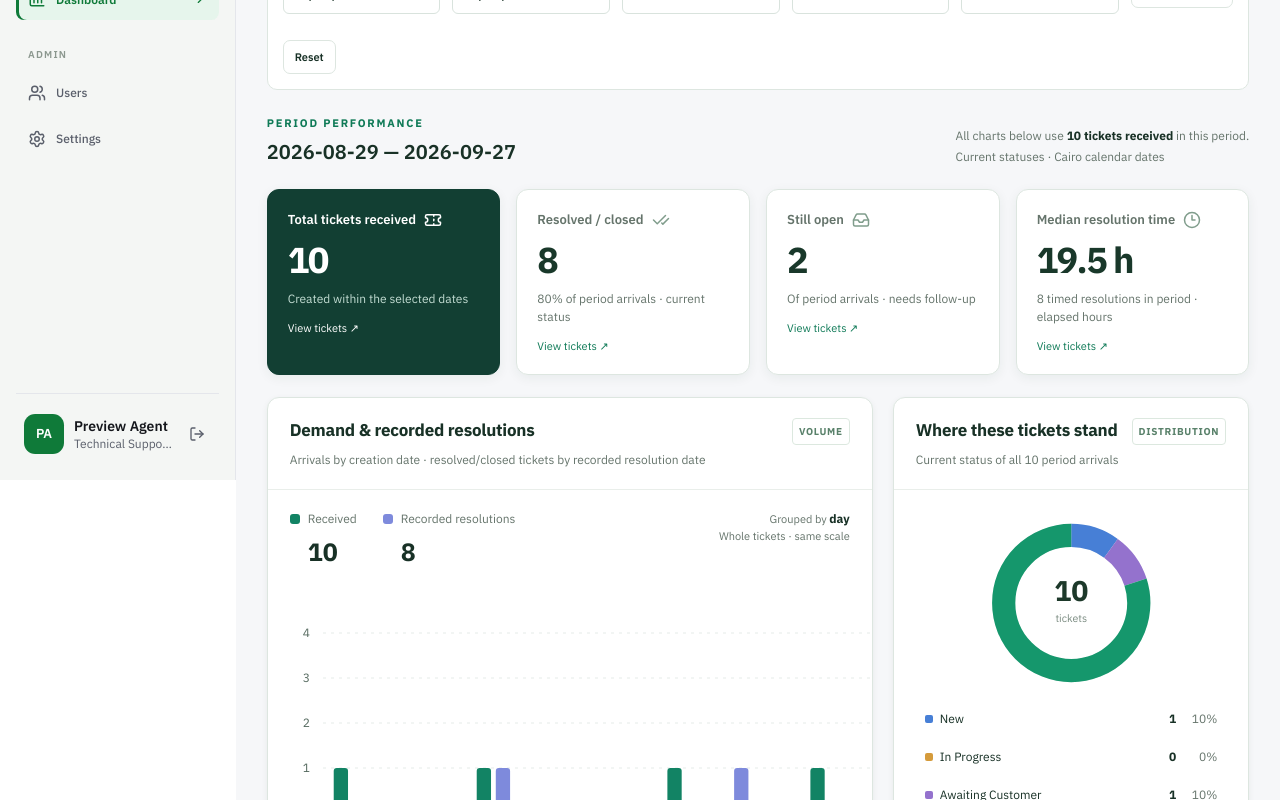
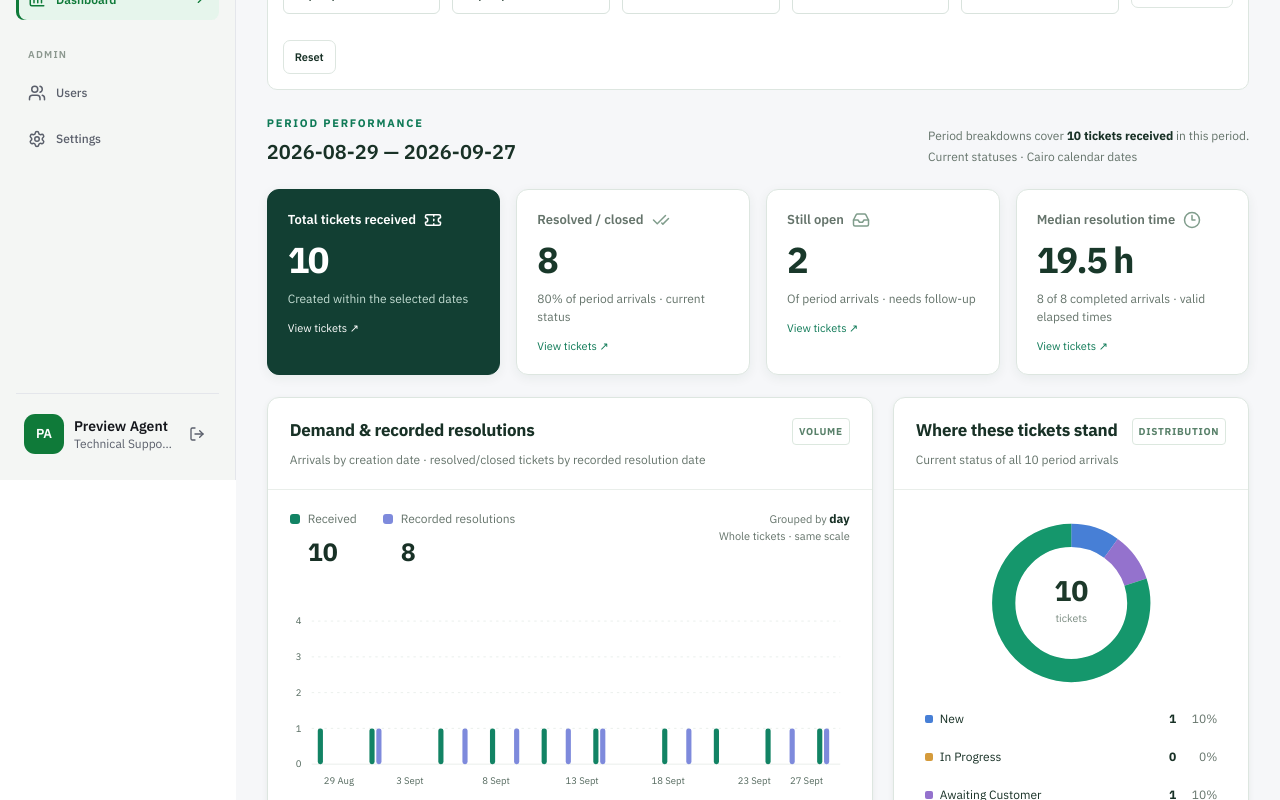
Before and after one commit to ahmedemad-78/support-crm, a Next.js app: page /login/preview in a window 1280 px wide. Shown: the part 320-1120 px from the top of the page. Built offline with nearby package versions, Linux system fonts and the light colour scheme.

Commit message:
Fix chart hydration and align resolution samples with period arrivals

```diff
--- a/scripts/dashboard-browser-test.mjs
+++ b/scripts/dashboard-browser-test.mjs
@@ -20,6 +20,8 @@ try {
   assert.equal(await total.textContent(), '47');
   assert.equal(await page.locator('.bi-kpi').nth(1).locator('strong').textContent(), '43');
   assert.equal(await page.locator('.bi-kpi').nth(2).locator('strong').textContent(), '4');
+  await page.locator('.bi-kpi').nth(3).click();
+  assert.equal(await page.locator('.bi-result-count').textContent(), '2', 'Median must drill into its valid timestamp sample');
   await page.locator('.bi-kpi').nth(2).click();
   assert.equal(await total.textContent(), '47', 'Drilldown must not change report population');
   assert.equal(await page.locator('.bi-result-count').textContent(), '4');
@@ -42,6 +44,11 @@ try {
   await page.setViewportSize({ width:390,height:844 });
   await page.screenshot({ path: 'artifacts/dashboard-mobile.png', fullPage: true });
   assert.ok(await page.evaluate(()=>document.documentElement.scrollWidth<=window.innerWidth+1), 'Mobile page must not overflow');
+  await page.setViewportSize({width:1440,height:1100});
+  await page.goto('http://localhost:3100/login/preview', {waitUntil:'networkidle'});
+  await page.getByRole('button', {name:'Last year to date',exact:true}).click();
+  assert.equal(await total.textContent(), '96');
+  await page.screenshot({path:'artifacts/dashboard-classified.png',fullPage:true});
   assert.deepEqual(errors, []);
   console.log('Dashboard cohort, incomplete data, date drilldown and mobile checks passed.');
 } finally {
--- a/src/app/(app)/dashboard/analytics-dashboard.tsx
+++ b/src/app/(app)/dashboard/analytics-dashboard.tsx
@@ -8,7 +8,7 @@ import { dashboardQuery, type DashboardFilters } from "@/lib/tickets/filters";
 import { AGE_LABELS, ageBand, causeMatrix, cohort, csvCell, durationHours, formatHours, issuePareto, isOpen, median, scopeTickets, trend, validDay, type AnalyticsTicket, type View } from "@/lib/tickets/analytics";
 import { ActivityChart, ParetoChart, StatusDonut } from "./charts";
 type Snapshot = { tickets: AnalyticsTicket[]; asOf: string };
-type Selection = Partial<DashboardFilters> & { completed?: boolean; openOnly?: boolean };
+type Selection = Partial<DashboardFilters> & { completed?: boolean; openOnly?: boolean; timed?: boolean };
 type Option = { id: string; name: string };
 const viewLabels = { created: "Received in period", resolved: "Resolved in period", open: "Open now · all creation dates" };
 
@@ -29,11 +29,11 @@ export function DashboardBoard({ initialSnapshot, initialFilters, cities, catego
   const matching = (valid || view === "open" ? cohort(scopeTickets(scoped, { ...filters, ...selection }), view, tableFrom, tableTo) : []).filter(t =>
     (!selection.age || ageBand(t, Date.parse(snapshot.asOf)) === Number(selection.age)) &&
     (!selection.completed || t.status === "resolved" || t.status === "closed") &&
-    (!selection.openOnly || isOpen(t)));
+    (!selection.openOnly || isOpen(t)) && (!selection.timed || durationHours(t) !== null));
   const completed = rows.filter(t => t.status === "resolved" || t.status === "closed").length;
   const missingDates = rows.filter(t => (t.status === "resolved" || t.status === "closed") && !t.resolvedAt).length;
   const uncategorized = rows.filter(t => !t.categoryId).length;
-  const durations = current.resolved.map(durationHours).filter((h): h is number => h !== null);
+  const durations = rows.map(durationHours).filter((h): h is number => h !== null);
   const pareto = issuePareto(rows), matrix = causeMatrix(rows), matrixMax = Math.max(1, ...matrix.cells.flat()), missing = rows.filter(t => !t.cause).length;
   const buckets = useMemo(() => valid ? trend(scoped, filters.from, filters.to) : [], [scoped, filters.from, filters.to, valid]);
   const causes = [...new Set(snapshot.tickets.map(t => t.cause).filter(Boolean))].sort().map(name => ({ id: name, name }));
@@ -82,6 +82,7 @@ export function DashboardBoard({ initialSnapshot, initialFilters, cities, catego
     selection.userType && (selection.userType === "__missing__" ? "User type not recorded" : END_USER_TYPE_LABELS[selection.userType as keyof typeof END_USER_TYPE_LABELS]),
     selection.age && AGE_LABELS[Number(selection.age)],
     selection.completed && "Resolved / closed arrivals", selection.openOnly && "Open period arrivals",
+    selection.timed && "Valid resolution timestamps",
   ].filter(Boolean).join(" · ") || viewLabels[view];
 
   const cityBreakdown = [...new Set(rows.map(t => t.cityId || "__missing__"))].map(id => ({ id, name: id === "__missing__" ? "City not recorded" : cities.find(c => c.id === id)?.name || "Unknown city", count: rows.filter(t => (t.cityId || "__missing__") === id).length })).sort((a, b) => b.count - a.count);
@@ -108,14 +109,14 @@ export function DashboardBoard({ initialSnapshot, initialFilters, cities, catego
       <Select label="City" value={filters.city} options={[...cities,{id:"__missing__",name:"Not recorded"}]} onChange={city => patch({city})}/><Select label="User type" value={filters.userType} options={[...END_USER_TYPES.map(t => ({id:t,name:END_USER_TYPE_LABELS[t]})),{id:"__missing__",name:"Not recorded"}]} onChange={userType => patch({userType})}/>
     </div>}
     {!valid && <p className="bi-warning" role="alert">Choose a valid date range. Start must be on or before end.</p>}{error && <p className="bi-warning" role="alert">{error}</p>}
-    <div className="bi-report-scope"><div><span className="bi-kicker">PERIOD PERFORMANCE</span><h3>{filters.from} — {filters.to}</h3></div><p>All charts below use <strong>{rows.length} tickets received</strong> in this period.<br/>Current statuses · Cairo calendar dates</p></div>
+    <div className="bi-report-scope"><div><span className="bi-kicker">PERIOD PERFORMANCE</span><h3>{filters.from} — {filters.to}</h3></div><p>Period breakdowns cover <strong>{rows.length} tickets received</strong> in this period.<br/>Current statuses · Cairo calendar dates</p></div>
     <div className="bi-kpis">{[
       { label:"Total tickets received", value:rows.length.toLocaleString(), icon:Ticket, selection:{view:"created"} as Selection, detail:"Created within the selected dates" },
       { label:"Resolved / closed", value:completed.toLocaleString(), icon:CheckCheck, selection:{completed:true} as Selection, detail:rows.length?`${Math.round(completed/rows.length*100)}% of period arrivals · current status`:"No arrivals in this period" },
       { label:"Still open", value:rows.filter(isOpen).length.toLocaleString(), icon:Inbox, selection:{openOnly:true} as Selection, detail:"Of period arrivals · needs follow-up" },
-      { label:"Median resolution time", value:formatHours(median(durations)), icon:Clock3, selection:{view:"resolved"} as Selection, detail:`${durations.length} timed resolutions in period · elapsed hours` },
+      { label:"Median resolution time", value:formatHours(median(durations)), icon:Clock3, selection:{completed:true,timed:true} as Selection, detail:`${durations.length} of ${completed} completed arrivals · valid elapsed times` },
     ].map((m,i) => <button key={m.label} className={`bi-kpi bi-kpi-${i}`} onClick={() => drill(m.selection)}><span className="bi-kpi-label">{m.label}<m.icon size={18}/></span><strong>{m.value}</strong><span>{m.detail}</span><small>View tickets ↗</small></button>)}</div>
-    {(uncategorized>0||missingDates>0) && <div className="bi-data-note"><strong>Reporting coverage</strong><span>{uncategorized} of {rows.length} arrivals have no issue category.{missingDates>0?` ${missingDates} resolved/closed arrivals have no resolution date and cannot be included in timed metrics.`:""} Missing fields are not inferred from ticket text.</span><button onClick={()=>drill({category:"__missing__"})}>Review classification ↗</button></div>}
+    {(uncategorized>0||missingDates>0) && <div className="bi-data-note"><strong>Reporting coverage</strong><span>{uncategorized} of {rows.length} arrivals have no issue category.{missingDates>0?` ${missingDates} resolved/closed arrivals have no resolution date and cannot be included in timed metrics.`:""} Missing fields are not inferred from ticket text.</span>{uncategorized>0&&<button onClick={()=>drill({category:"__missing__"})}>Review classification ↗</button>}</div>}
     {chips.length>0 && <div className="bi-chips no-print">{chips.map(k => <button key={k} onClick={() => patch({[k]:""})}>{k}: {chipLabel(k)} <X size={12}/></button>)}<span>Report filters · selecting a chart only changes the ticket list</span></div>}
     <div className="bi-top-grid"><Panel title="Demand & recorded resolutions" subtitle="Arrivals by creation date · resolved/closed tickets by recorded resolution date" badge="VOLUME"><ActivityChart buckets={buckets} onSelect={(from,to,selectedView) => drill({from,to,view:selectedView,age:""})}/></Panel><Panel title="Where these tickets stand" subtitle={`Current status of all ${rows.length} period arrivals`} badge="DISTRIBUTION"><StatusDonut rows={rows} selected={filters.status} onSelect={status => drill({status:filters.status===status?"":status})}/></Panel></div>
     <div className="bi-analysis-grid"><Panel title="Most reported issues" subtitle={`${rows.length-uncategorized} classified / ${rows.length} arrivals · cumulative share of all arrivals`} badge="PARETO"><ParetoChart entries={pareto} onSelect={category => drill({category:filters.category===category?"":category})}/></Panel>
--- a/src/app/(app)/dashboard/charts.tsx
+++ b/src/app/(app)/dashboard/charts.tsx
@@ -10,14 +10,14 @@ export function ActivityChart({buckets,onSelect}:{buckets:ReturnType<typeof tren
   if (!buckets.length) return <div className="bi-empty">Choose a valid reporting period.</div>;
   const max = Math.max(1,...buckets.flatMap(b=>[b.created,b.resolved]));
   const tick = Math.max(1, Math.ceil(max / 4)), ceiling = tick * 4;
-  const width = Math.max(760, buckets.length * 48 + 100), plot = width - 110, step = plot / buckets.length;
+  const width = 760, plot = width - 110, step = plot / buckets.length;
   const x = (i:number) => 60 + i * step, y = (v:number) => 238 - v / ceiling * 180;
   const received = buckets.reduce((n,b)=>n+b.created,0), resolved = buckets.reduce((n,b)=>n+b.resolved,0);
   const interval = buckets[0].interval;
   const label = (day:string) => interval === "quarter" ? `Q${Math.floor(Number(day.slice(5,7))/3-.01)+1} ${day.slice(0,4)}` : new Date(`${day}T12:00:00Z`).toLocaleDateString("en-GB", interval === "month" ? {month:"short",year:"2-digit",timeZone:"UTC"} : {day:"numeric",month:"short",timeZone:"UTC"});
   return <div className="bi-flow">
     <div className="bi-flow-summary"><div><i style={{background:"#128364"}}/><span>Received<strong>{received}</strong></span></div><div><i style={{background:"#7e8adc"}}/><span>Recorded resolutions<strong>{resolved}</strong></span></div><p>Grouped by <strong>{interval}</strong><br/>Whole tickets · same scale</p></div>
-    <div className="bi-flow-scroll"><svg viewBox={`0 0 ${width} 294`} style={{minWidth:width>900?width:undefined}} role="group" aria-label={`Tickets received and recorded resolutions by ${interval}`}>
+    <div className="bi-flow-scroll"><svg viewBox={`0 0 ${width} 294`} role="group" aria-label={`Tickets received and recorded resolutions by ${interval}`}>
       {[0,1,2,3,4].map(n=><g key={n}><line x1="55" x2={width-40} y1={y(tick*n)} y2={y(tick*n)} stroke="#e5ebe8" strokeDasharray={n?"3 5":undefined}/><text x="42" y={y(tick*n)+4} textAnchor="end">{tick*n}</text></g>)}
       {buckets.map((b,i)=><g key={b.from}>
         {hover===i&&<rect x={x(i)} y="40" width={step} height="198" rx="5" fill="#f0f6f3"/>}
@@ -25,9 +25,9 @@ export function ActivityChart({buckets,onSelect}:{buckets:ReturnType<typeof tren
           <rect x={x(i)+step*(.12+k*.4)} y="40" width={step*.36} height="198" fill="transparent"/>
           <rect x={x(i)+step*(.12+k*.4)} y={y(b[key])} width={Math.max(3,step*.3)} height={238-y(b[key])} rx="3" fill={k?"#7e8adc":"#128364"}/>
           {(buckets.length<=20||hover===i)&&b[key]>0&&<text x={x(i)+step*(.27+k*.4)} y={y(b[key])-8} textAnchor="middle">{b[key]}</text>}
-          <title>{b.from} to {b.to}: {b[key]} {key==="created"?"received":"recorded resolutions"}</title>
+          <title>{`${b.from} to ${b.to}: ${b[key]} ${key==="created"?"received":"recorded resolutions"}`}</title>
         </g>)}
-        <text x={x(i)+step*.47} y="263" textAnchor="middle">{label(b.from)}</text>
+        {(i % Math.max(1,Math.ceil(buckets.length/7))===0 || i===buckets.length-1)&&<text x={x(i)+step*.47} y="263" textAnchor={i===0?"start":i===buckets.length-1?"end":"middle"}>{label(b.from)}</text>}
       </g>)}
     </svg></div>
     <div className="bi-chart-readout" aria-live="polite">{hover!==null&&buckets[hover]?`${buckets[hover].from} — ${buckets[hover].to} · ${buckets[hover].created} received · ${buckets[hover].resolved} recorded resolutions`:"Click a column to inspect its tickets. Empty intervals remain visible; no interpolated values."}</div>
@@ -43,7 +43,7 @@ export function ParetoChart({entries,onSelect}:{entries:ReturnType<typeof issueP
     <svg viewBox="0 0 650 215" role="group" aria-label="Pareto chart: issue volume and cumulative percentage">
       {[0,.5,1].map(n=><g key={n}><line x1="48" x2="590" y1={cy(n*100)} y2={cy(n*100)} stroke="#e8eeec"/><text x="36" y={cy(n*100)+4} textAnchor="end">{Number((max*n).toFixed(1))}</text><text x="601" y={cy(n*100)+4}>{n*100}%</text></g>)}
       <line x1="48" x2="590" y1={cy(80)} y2={cy(80)} stroke="#b9a9d9" strokeDasharray="4 4"/>
-      {shown.map((e,i)=><g key={e.key}><rect x={x(i)-step*.29} y={y(e.value)} width={step*.58} height={183-y(e.value)} rx="4" fill={i===0?"#14815e":"#7ccdb0"} role="button" tabIndex={0} aria-label={`${e.label}: ${e.value} tickets, ${e.cumulative.toFixed(1)} percent cumulative. Filter category`} onClick={()=>onSelect(e.key)} onKeyDown={event=>activate(event,()=>onSelect(e.key))}><title>{e.label}: {e.value}</title></rect><text x={x(i)} y={y(e.value)-7} textAnchor="middle">{e.value}</text><text x={x(i)} y="204" textAnchor="middle">{i+1}</text></g>)}
+      {shown.map((e,i)=><g key={e.key}><rect x={x(i)-step*.29} y={y(e.value)} width={step*.58} height={183-y(e.value)} rx="4" fill={i===0?"#14815e":"#7ccdb0"} role="button" tabIndex={0} aria-label={`${e.label}: ${e.value} tickets, ${e.cumulative.toFixed(1)} percent cumulative. Filter category`} onClick={()=>onSelect(e.key)} onKeyDown={event=>activate(event,()=>onSelect(e.key))}><title>{`${e.label}: ${e.value}`}</title></rect><text x={x(i)} y={y(e.value)-7} textAnchor="middle">{e.value}</text><text x={x(i)} y="204" textAnchor="middle">{i+1}</text></g>)}
       <path d={shown.map((e,i)=>`${i?"L":"M"}${x(i)},${cy(e.cumulative)}`).join(" ")} fill="none" stroke="#8260c4" strokeWidth="2" pointerEvents="none"/>
       {shown.map((e,i)=><circle key={e.key} cx={x(i)} cy={cy(e.cumulative)} r="4" fill="#8260c4" pointerEvents="none"/>)}
     </svg><div className="bi-pareto-keys">{shown.map((e,i)=><button key={e.key} onClick={()=>onSelect(e.key)}><b>{i+1}</b><span>{e.label}</span><strong>{e.cumulative.toFixed(0)}%</strong></button>)}</div>
@@ -54,7 +54,7 @@ export function StatusDonut({rows,selected,onSelect}:{rows:AnalyticsTicket[];sel
   const entries=TICKET_STATUSES.map((key,i)=>({key,label:STATUS_LABELS[key],value:rows.filter(t=>t.status===key).length,color:palette[i]}));
   return <div className="bi-status-layout"><svg viewBox="0 0 180 180" role="group" aria-label={`Ticket status: ${rows.length} matching tickets`}>
     <circle cx="90" cy="90" r="64" fill="none" stroke="#eef2f0" strokeWidth="22"/>
-    {entries.map((e,i)=>{const fraction=e.value/Math.max(1,rows.length), start=entries.slice(0,i).reduce((s,v)=>s+v.value,0)/Math.max(1,rows.length);return e.value>0&&<circle key={e.key} cx="90" cy="90" r="64" fill="none" stroke={e.color} strokeWidth={selected===e.key?27:22} pathLength="100" strokeDasharray={`${fraction*100} ${100-fraction*100}`} strokeDashoffset={-start*100} transform="rotate(-90 90 90)" role="button" tabIndex={0} aria-label={`${e.label}: ${e.value}. Filter status`} onClick={()=>onSelect(e.key)} onKeyDown={event=>activate(event,()=>onSelect(e.key))}><title>{e.label}: {e.value}</title></circle>;})}
+    {entries.map((e,i)=>{const fraction=e.value/Math.max(1,rows.length), start=entries.slice(0,i).reduce((s,v)=>s+v.value,0)/Math.max(1,rows.length);return e.value>0&&<circle key={e.key} cx="90" cy="90" r="64" fill="none" stroke={e.color} strokeWidth={selected===e.key?27:22} pathLength="100" strokeDasharray={`${fraction*100} ${100-fraction*100}`} strokeDashoffset={-start*100} transform="rotate(-90 90 90)" role="button" tabIndex={0} aria-label={`${e.label}: ${e.value}. Filter status`} onClick={()=>onSelect(e.key)} onKeyDown={event=>activate(event,()=>onSelect(e.key))}><title>{`${e.label}: ${e.value}`}</title></circle>;})}
     <text x="90" y="88" textAnchor="middle" className="bi-donut-total">{rows.length}</text><text x="90" y="108" textAnchor="middle">tickets</text>
   </svg><div className="bi-status-legend">{entries.map(e=><button key={e.key} onClick={()=>onSelect(e.key)} aria-pressed={selected===e.key}><i style={{background:e.color}}/><span>{e.label}</span><strong>{e.value}</strong><small>{rows.length?Math.round(e.value/rows.length*100):0}%</small></button>)}</div></div>;
 }
--- a/src/app/globals.css
+++ b/src/app/globals.css
@@ -372,4 +372,5 @@ tbody tr:focus-within { background-color: var(--brand-tint); }
 @media(max-width:1180px) { .bi-analysis-grid,.bi-top-grid { grid-template-columns:1fr; } .bi-bottom-grid { grid-template-columns:1fr; } }
 @media(max-width:700px) { .bi-dashboard { padding:16px; gap:12px; }.bi-titlebar { align-items:flex-start; flex-direction:column; }.bi-titlebar h2 { font-size:22px; }.bi-actions { justify-content:flex-start; }.bi-kpis { grid-template-columns:repeat(2,minmax(0,1fr)); }.bi-kpi { min-height:105px; padding:12px; }.bi-kpi strong { font-size:24px; }.bi-context { align-items:flex-start; }.bi-status-layout { grid-template-columns:1fr 1fr; }.bi-panel>header { padding:10px 12px; }.bi-breakdown-grid { grid-template-columns:1fr; }.bi-breakdown summary { align-items:flex-start; flex-direction:column; } }
 @media(max-width:430px) { .bi-status-layout { grid-template-columns:1fr; }.bi-status-layout svg { height:160px; }.bi-pareto-keys { grid-template-columns:1fr; }.bi-titlebar h2 { flex-wrap:wrap; } }
+@media(max-width:700px) { .bi-flow svg { min-width:620px; }.bi-flow-summary { gap:12px; padding:18px 14px 8px; }.bi-flow-summary span { font-size:11px; }.bi-flow-summary p { font-size:10px; }.bi-report-scope h3 { font-size:17px; }.bi-kpi>span:last-of-type { font-size:11px; }.bi-kpi small { font-size:10px; } }
 @media print { .bi-dashboard { display:block; max-width:none; padding:0; }.bi-titlebar,.bi-kpis,.bi-context,.bi-top-grid,.bi-analysis-grid,.bi-bottom-grid,.bi-results { margin-bottom:9px; }.bi-panel,.bi-kpi { break-inside:avoid; box-shadow:none; }.bi-top-grid,.bi-analysis-grid,.bi-bottom-grid { display:grid; grid-template-columns:1fr 1fr; }.bi-dashboard * { print-color-adjust:exact; -webkit-print-color-adjust:exact; } }
```
Also changed, not shown: 1 other file (tests, documents, lock files or other folders).
